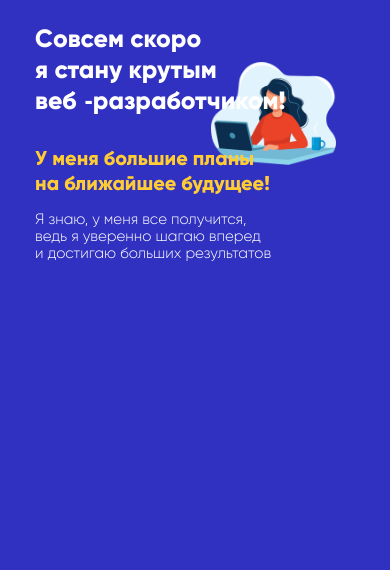
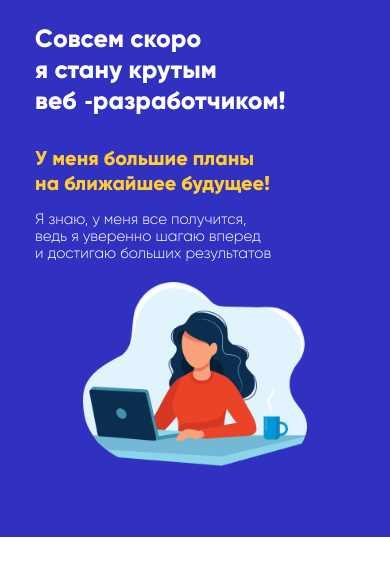
Before and after one commit to WebHeroSchool/final_whs_np, a plain HTML site: page index.html in a window 390 px wide. Shown: the part 66-636 px from the top of the page. Drawn offline with Linux system fonts and the light colour scheme; files whose address does not match are found by name.

Commit message:
styles step 1.6

```diff
--- a/style.css
+++ b/style.css
@@ -24,13 +24,15 @@ li {
 .desc {
   /* background: 85% 29% / 39% url(img/main-img.png) no-repeat; */
   max-height: 100%;
-  padding-top: 80px;
-  padding-bottom: 240px;
+  /* padding-top: 80px;
+  padding-bottom: 240px; */
   background-color: #3030c1;
 }
 
 .desc__bg {
-  background: 85% 29% / 39% url(img/main-img.png) no-repeat;
+  background: 99% 29% / 48% url(img/main-img.png) no-repeat;
+  padding-top: 80px;
+  padding-bottom: 240px;
 }
 
 .desc__title {
@@ -165,7 +167,7 @@ li {
   }
 
   .desc__bg {
-    background: 90% 29% / 39% url(img/main-img.png) no-repeat;
+    background: 99% 29% / 39% url(img/main-img.png) no-repeat;
   }
 }
 
@@ -178,14 +180,22 @@ li {
     /* background: 90% 40% / 39% url(img/main-img.png) no-repeat; */
     background-color: #3030c1;
   }
+
+  .desc__bg {
+    background: 90% 40% / 39% url(img/main-img.png) no-repeat;
+  }
 }
 
 @media (max-width: 950px) {
   .desc {
     /* background: 90% 40% / 45% url(img/main-img.png) no-repeat; */
     background-color: #3030c1;
+    /* padding-top: 50px; */
+  }
+
+  .desc__bg {
+    background: 90% 40% / 45% url(img/main-img.png) no-repeat;
     padding-top: 50px;
-    height: 450px;
   }
 
   .desc__title {
@@ -206,6 +216,11 @@ li {
   .desc {
     /* background: 91% 26% / 45% url(img/main-img.png) no-repeat; */
     background-color: #3030c1;
+    /* padding-top: 40px; */
+  }
+
+  .desc__bg {
+    background: 91% 26% / 45% url(img/main-img.png) no-repeat;
     padding-top: 40px;
   }
 
@@ -233,6 +248,11 @@ li {
   .desc {
     /* background: 50% 70% / 70% url(img/main-img.png) no-repeat; */
     background-color: #3030c1;
+    /* padding-bottom: 450px; */
+  }
+
+  .desc__bg {
+    background: 50% 85% / 70% url(img/main-img.png) no-repeat;
     padding-bottom: 450px;
   }
 
@@ -258,6 +278,11 @@ li {
   .desc {
     /* background: 50% 80% / 70% url(img/main-img.png) no-repeat; */
     background-color: #3030c1;
+    /* padding-bottom: 400px; */
+  }
+
+  .desc__bg {
+    /* background: 50% 85% / 70% url(img/main-img.png) no-repeat; */
     padding-bottom: 400px;
   }
 
@@ -275,7 +300,12 @@ li {
   .desc {
     /* background: 50% 85% / 70% url(img/main-img.png) no-repeat; */
     background-color: #3030c1;
-    padding-bottom: 300px;
+    /* padding-bottom: 300px; */
+  }
+
+  .desc__bg {
+    background: 50% 85% / 70% url(img/main-img.png) no-repeat;
+    padding-bottom: 350px;
   }
 
   .desc__title {
@@ -297,7 +327,7 @@ li {
 }
 
 @media (max-width: 450px) {
-  .desc {
+  .desc__bg {
     padding-bottom: 250px;
   }
 }
@@ -313,10 +343,13 @@ li {
   }
 
   .desc {
-    /* background: 50% 80% / 70% url(img/main-img.png) no-repeat; */
     background-color: #3030c1;
+  }
+
+  .desc__bg {
+    background: 50% 80% / 70% url(img/main-img.png) no-repeat;
     padding-top: 1px;
-    padding-bottom: 150px;
+    padding-bottom: 250px;
   }
 
   .desc__title {
@@ -351,11 +384,17 @@ li {
   }
 
   .desc {
-    padding-top: 1px;
-    padding-bottom: 0;
+    /* padding-top: 1px;
+    padding-bottom: 0; */
     /* background: 51% 84% / 81% url(img/main-img.png) no-repeat; */
     background-color: #3030c1;
     height: 527px;
+  }
+
+  .desc__bg {
+    background: 61% 87% / 98% url(img/main-img.png) no-repeat;
+    padding-top: 1px;
+    padding-bottom: 275px;
   }
 
   .desc__title {
```
